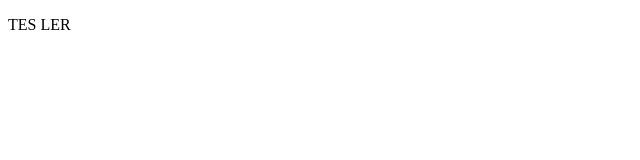
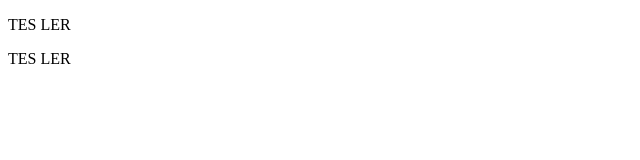
Before and after one commit to HafidhAsyi/wcp, a plain HTML site: page index.html in a window 1280 px wide. Shown: the full height of the page, 0-640 px from the left. Drawn offline with Linux system fonts and the light colour scheme.

Commit message:
start coding again

```diff
--- a/index.html
+++ b/index.html
@@ -7,5 +7,6 @@
 </head>
 <body>
     <p>TES LER</p>
+    <p>TES LER</p>
 </body>
 </html>
```
